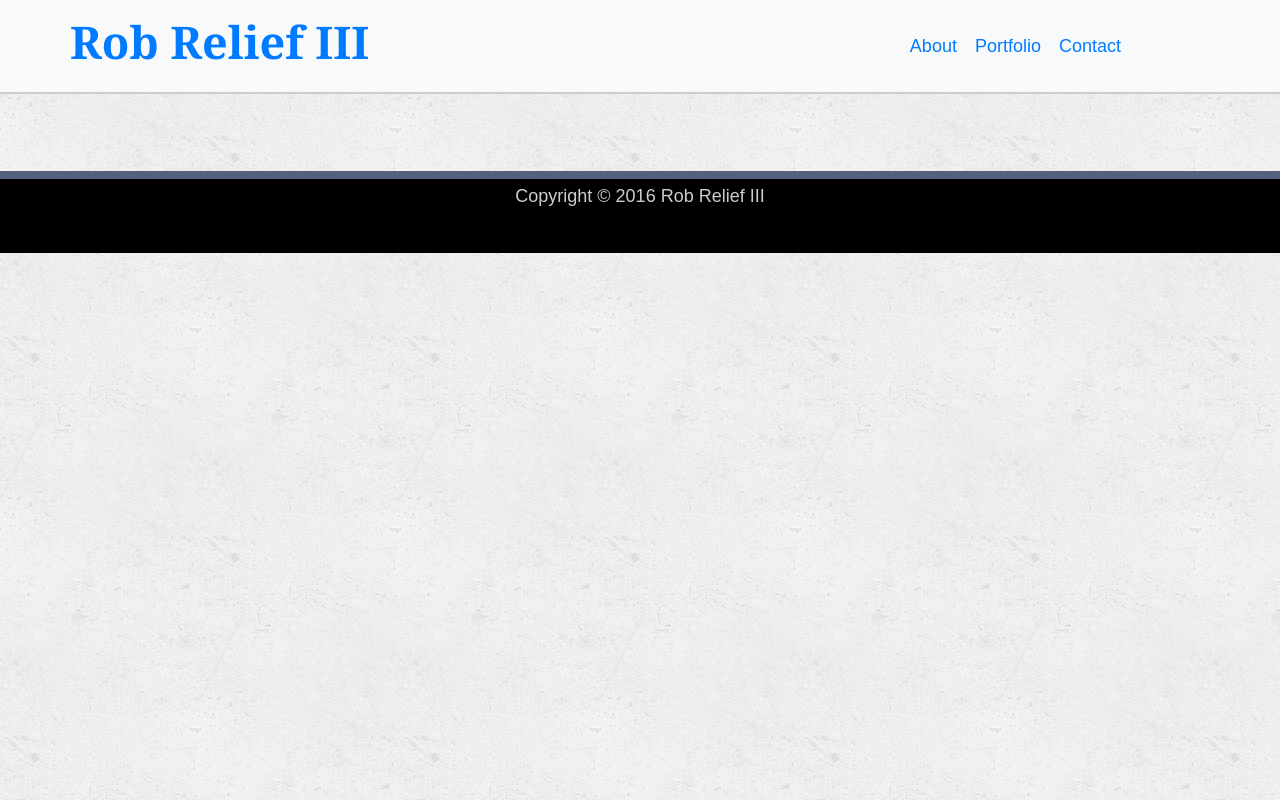
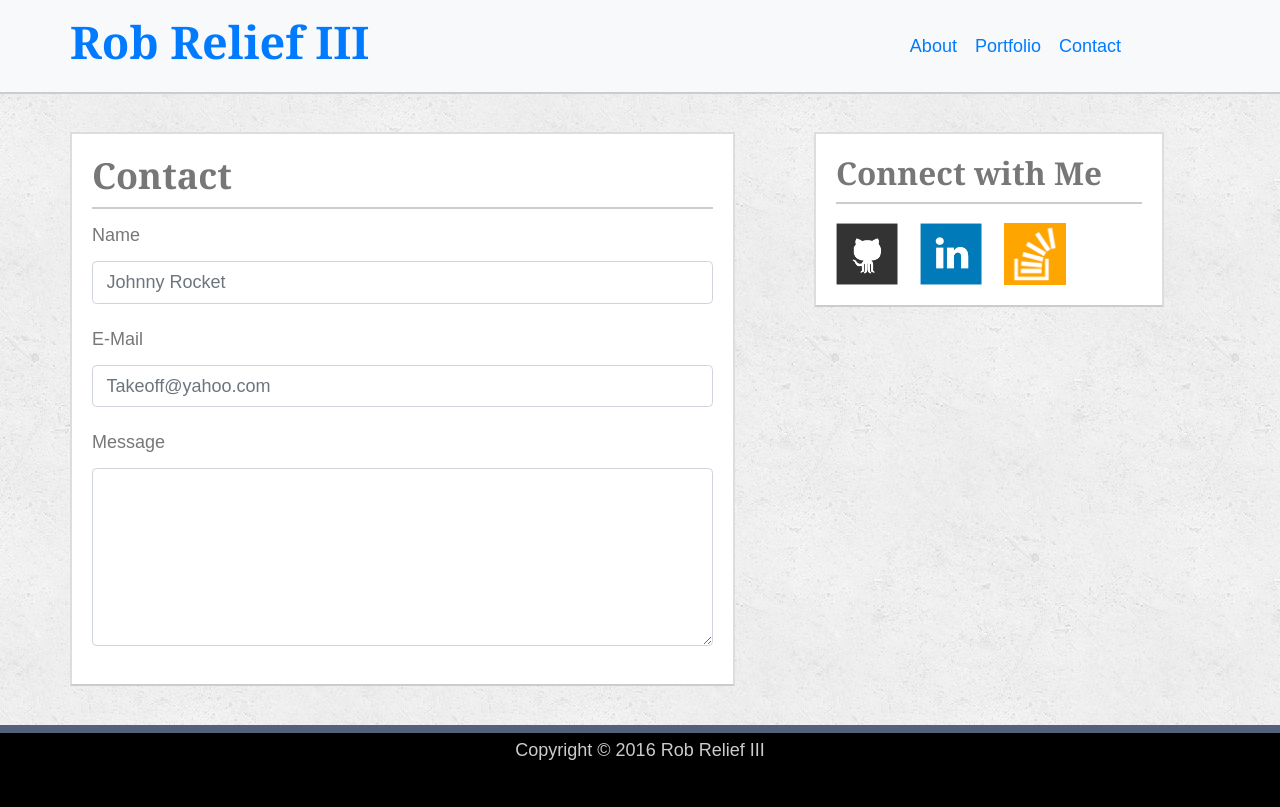
Before and after one commit to rrelief/Bootstrap-Portfolio, a plain HTML site: page contact.html in a window 1280 px wide. Drawn offline with nearby package versions, Linux system fonts and the light colour scheme; files whose address does not match are found by name.

Commit message:
Getting warmer!

```diff
--- a/contact.html
+++ b/contact.html
@@ -42,7 +42,57 @@
 	</div>
 
 	<!-- Intial build for 2 large columns on page -->
+	<div class="container">
+		<div class="row">
+			<!-- build for Projects within Portfolio Container -->
+			<div class= "col-md-7 Portfolio">
+				<h2>Contact</h2>
+				<form>
+					<div class="form-group">
+						<label for="controlInput1">Name</label>
+						<input type="name" class="form-control" placeholder="Johnny Rocket">
+					</div>
 
+					<div class="form-group">
+						<label for="controlInput2">E-Mail</label>
+						<input type="email" class="form-control" placeholder="Takeoff@yahoo.com">
+					</div>
+
+					<div class="form-group">
+						<label for="ControlTextarea1">Message</label>
+						<textarea class="form-control" rows="6"></textarea>
+					</div>
+				</form>
+			</div>
+
+			<!-- Gap div used to create -->
+			<div class="Gap" class="col-md-1">
+				<p>       </p>
+			</div>
+
+			<!-- build for Connect With Me Container -->
+			<div class="col-md-4">
+				<div class= "Connect" class="panel panel-default">
+					<div class="panel-heading">
+						<h3 class="panel-title"> Connect with Me</h3>
+					</div>
+					<div class="panel-body">
+					<div class="row">
+						<div class="col-md-3">
+							<img src="C:\Users\rob\Documents\My_CodingBootCamp\Bootstrap-Portfolio\Assets\images\github-128.png" alt="Git Hub Cat" width="62" height="62">
+						</div>
+						<div class="col-md-3">
+							<img src="C:\Users\rob\Documents\My_CodingBootCamp\Bootstrap-Portfolio\Assets\images\linkedin-128.png" alt="Git Hub Cat" width="62" height="62">
+						</div>
+						<div class="col-md-3">
+							<img src="C:\Users\rob\Documents\My_CodingBootCamp\Bootstrap-Portfolio\Assets\images\stackoverflow-128.png" alt="Git Hub Cat" width="62" height="62">
+						</div>
+					</div>
+					</div>
+				</div>
+			</div>
+		</div>
+	</div>
 	<!-- Row of Space -->
 	<div class="empty" class="row">
 		<div class="col-md-12">
--- a/style.css
+++ b/style.css
@@ -68,6 +68,8 @@ h2,h3{
 	margin-bottom: 20px;
 }
 
-.content{
-	margin-bottom: 10px;
+img{
+	margin-right: 25px;
+	margin-top: 10px;
+
 }
```
Also changed, not shown: index.html (+44 -1 lines), portfolio.html (+0 -1 lines).
